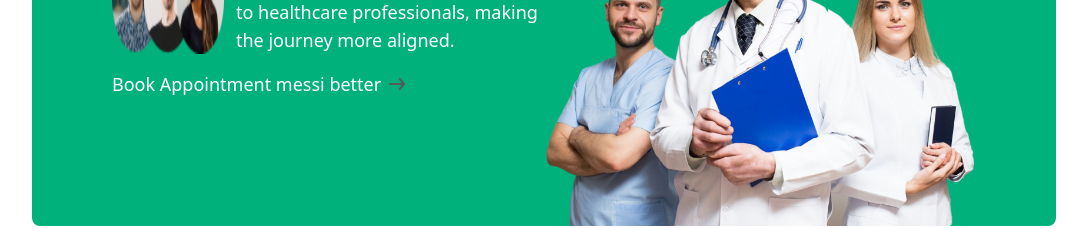
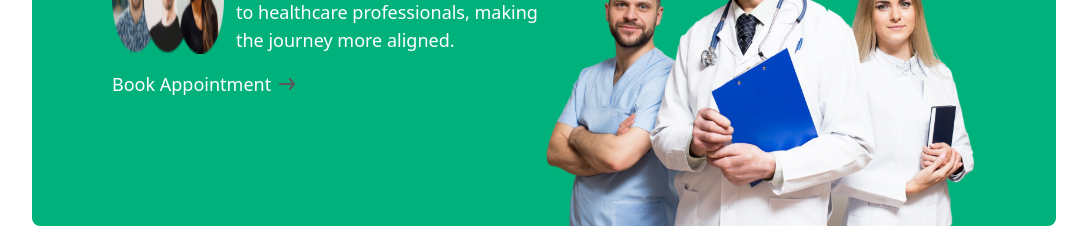
Before and after one commit to salilthakur9/Health, a React (Vite) app in the folder frontend/: page / in a window 1280 px wide. Shown: the part 491-719 px from the top of the page, without its empty margins (96-1183 px from the left). Built offline with nearby package versions, Linux system fonts and the light colour scheme.

Commit message:
Update Header.jsx

```diff
--- a/frontend/src/components/Header.jsx
+++ b/frontend/src/components/Header.jsx
@@ -19,7 +19,7 @@ const Header = () => {
           </p>
         </div>
         <a href='' className='text-white text-base md:text-lg flex items-center'>
-          Book Appointment  messi better
+          Book Appointment
           <img src={assets.arrow_icon} alt='arrow' className='ml-2' />
         </a>
       </div>
```
